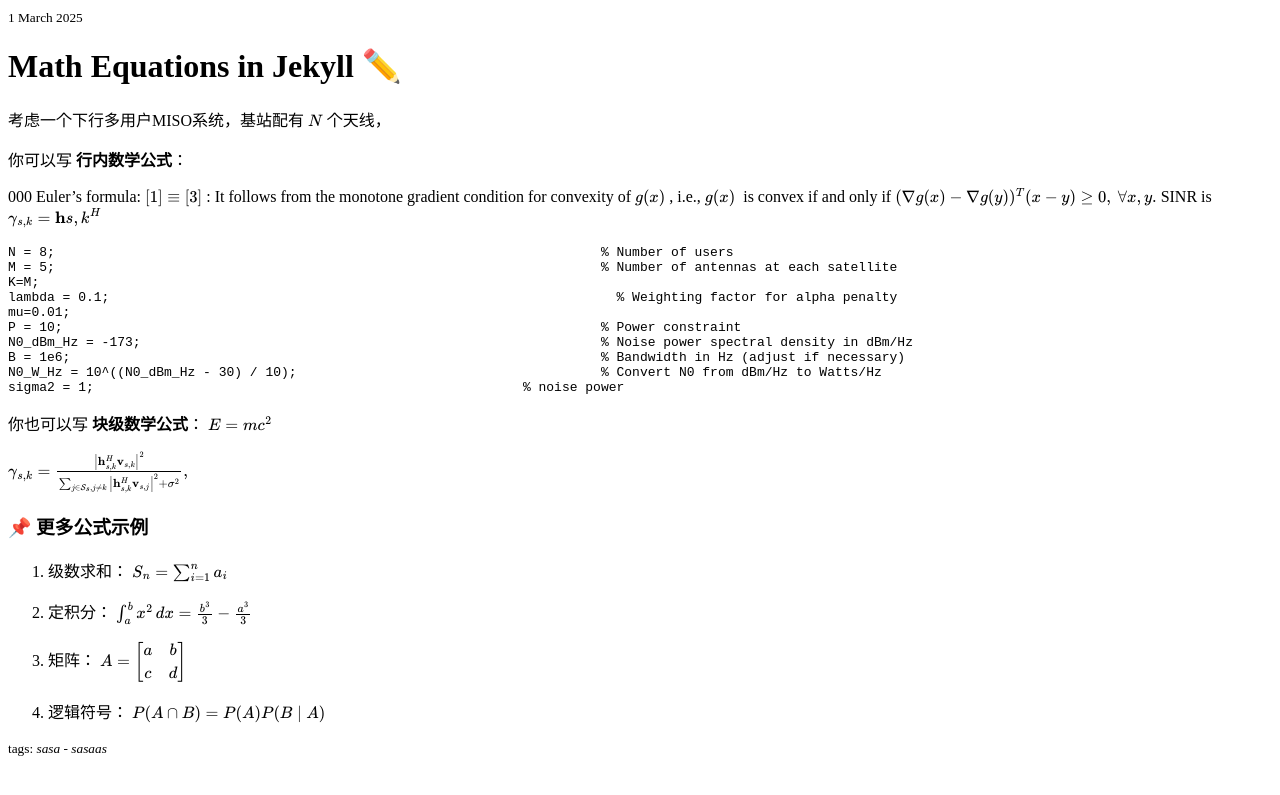
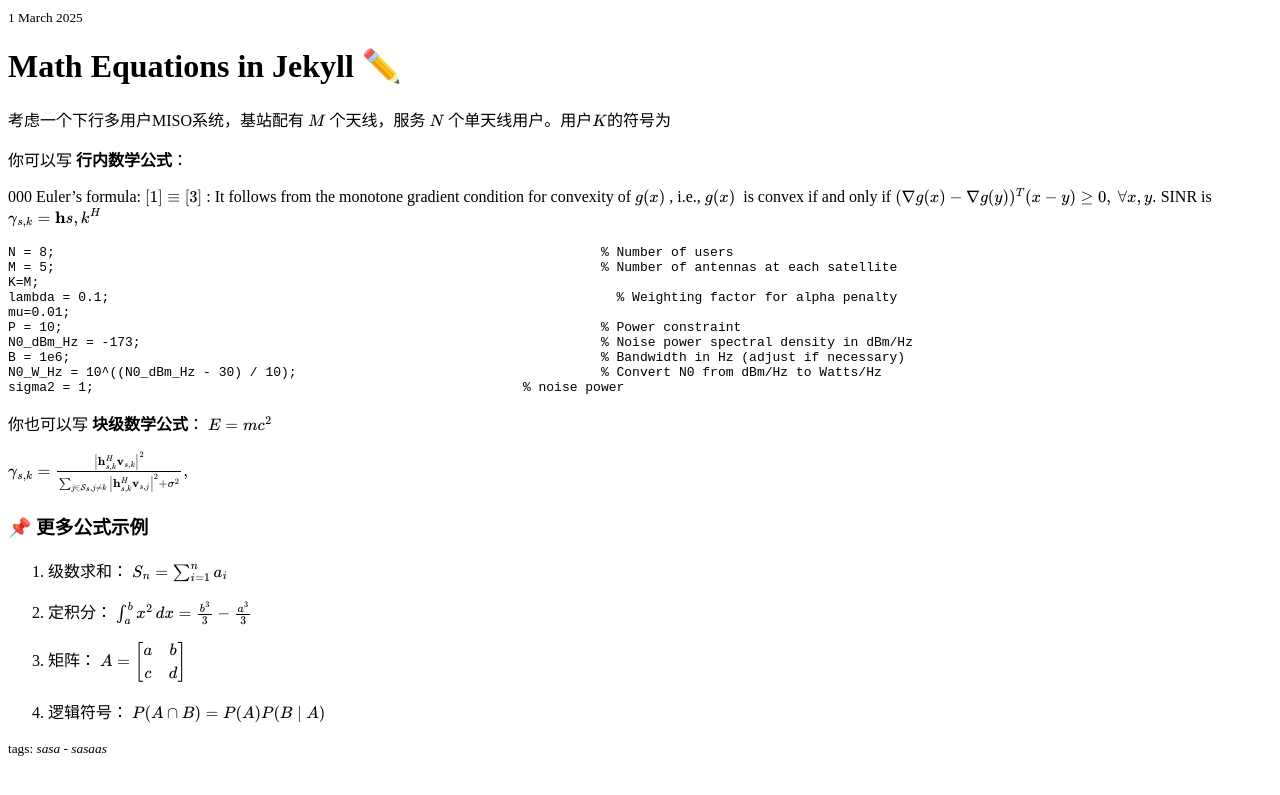
Before and after one commit to wq2li/wq2li.github.io, a Jekyll site: the page built from _posts/2025-03-01-my-first-post.md, in a window 1280 px wide. Shown: the top 795 px of the page. Built offline with Jekyll 4.4.1, drawn with Linux system fonts in a browser that asks for light colours; formulas are drawn with MathJax 3.

Commit message:
Update 2025-03-01-my-first-post.md

```diff
--- a/_posts/2025-03-01-my-first-post.md
+++ b/_posts/2025-03-01-my-first-post.md
@@ -7,7 +7,7 @@ tags: ['sasa','sasaas']
 
 # Math Equations in Jekyll ✏️
 
-考虑一个下行多用户MISO系统，基站配有 $ N $ 个天线，
+考虑一个下行多用户MISO系统，基站配有 $ M $ 个天线，服务 $ N $ 个单天线用户。用户$K$的符号为
 
 你可以写 **行内数学公式**：
 
```
